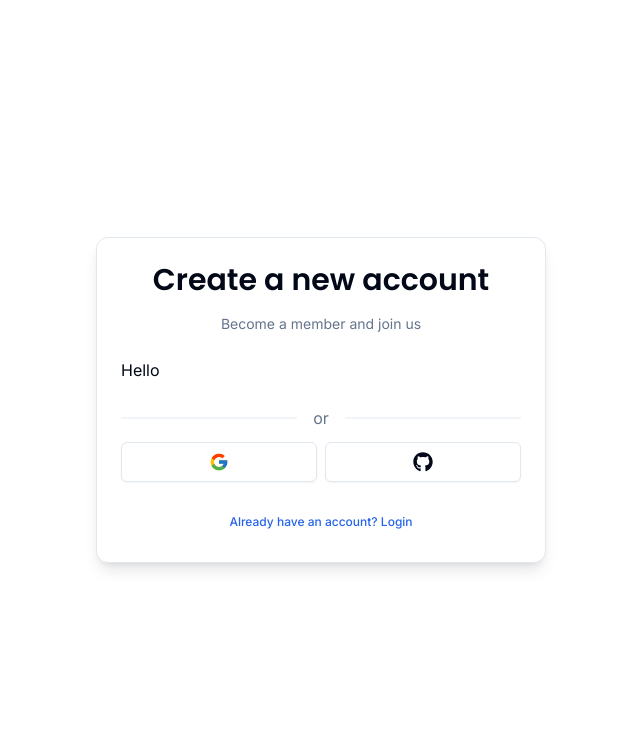
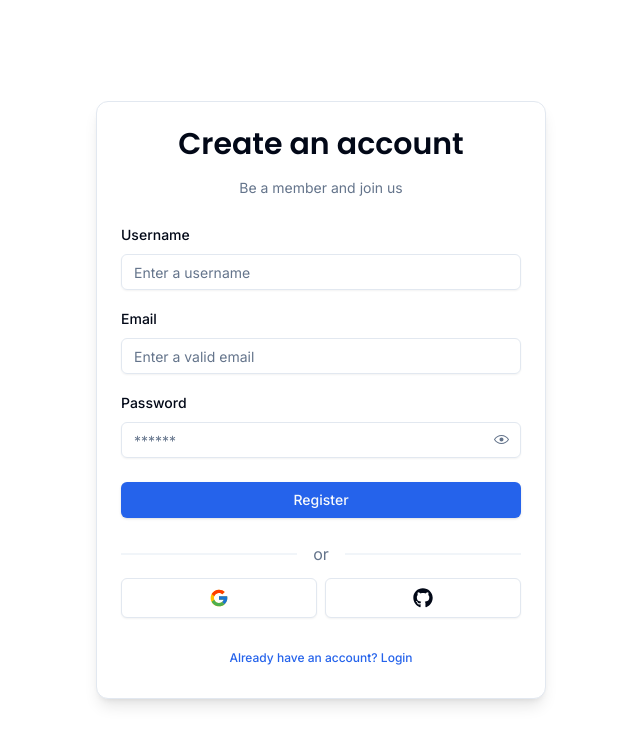
Before and after one commit to AmineElkhalidy/Blog, a Next.js app: page /auth/register in a window 1280 px wide. Shown: the top 744 px of the page, without its empty margins (319-959 px from the left). Built offline with nearby package versions, Linux system fonts and the light colour scheme.

Commit message:
Register form added!

```diff
--- a/app/(auth)/auth/layout.tsx
+++ b/app/(auth)/auth/layout.tsx
@@ -28,7 +28,7 @@ export default function RootLayout({
         >
           <main
             className={cn(
-              "w-full min-h-screen flex justify-center items-center",
+              "w-full min-h-screen flex justify-center items-center py-10",
               inter.className
             )}
           >
--- a/components/auth/RegisterForm.tsx
+++ b/components/auth/RegisterForm.tsx
@@ -1,15 +1,121 @@
-import React from "react";
+"use client";
+
+import { useState } from "react";
 import CardWrapper from "../card/CardWrapper";
+import { zodResolver } from "@hookform/resolvers/zod";
+import { useForm } from "react-hook-form";
+import { RegisterSchema } from "@/schemas";
+import { Button } from "@/components/ui/button";
+import { EyeNoneIcon, EyeOpenIcon } from "@radix-ui/react-icons";
+import {
+  Form,
+  FormControl,
+  FormField,
+  FormItem,
+  FormLabel,
+  FormMessage,
+} from "@/components/ui/form";
+import { Input } from "@/components/ui/input";
+import { z } from "zod";
 
 const RegisterForm = () => {
+  const [showPassword, setShowPassword] = useState(false);
+  const form = useForm<z.infer<typeof RegisterSchema>>({
+    resolver: zodResolver(RegisterSchema),
+    defaultValues: {
+      username: "",
+      email: "",
+      password: "",
+    },
+  });
+
+  const onSubmit = (values: z.infer<typeof RegisterSchema>) => {
+    console.log(values);
+  };
   return (
     <CardWrapper
-      headerLabel="Become a member and join us"
+      headerLabel="Be a member and join us"
       backButtonLabel="Already have an account? Login"
       backButtonHref="/auth/login"
       showSocial
     >
-      <h1>Hello</h1>
+      <Form {...form}>
+        <form onSubmit={form.handleSubmit(onSubmit)}>
+          <div className="space-y-4 mb-6">
+            <FormField
+              control={form.control}
+              name="username"
+              render={({ field }) => (
+                <FormItem>
+                  <FormLabel>Username</FormLabel>
+                  <FormControl>
+                    <Input placeholder="Enter a username" {...field} />
+                  </FormControl>
+
+                  <FormMessage />
+                </FormItem>
+              )}
+            />
+
+            <FormField
+              control={form.control}
+              name="email"
+              render={({ field }) => (
+                <FormItem>
+                  <FormLabel>Email</FormLabel>
+                  <FormControl>
+                    <Input
+                      type="email"
+                      placeholder="Enter a valid email"
+                      {...field}
+                    />
+                  </FormControl>
+
+                  <FormMessage />
+                </FormItem>
+              )}
+            />
+
+            <FormField
+              control={form.control}
+              name="password"
+              render={({ field }) => (
+                <FormItem>
+                  <FormLabel>Password</FormLabel>
+                  <FormControl>
+                    <div className="relative">
+                      <Input
+                        type={showPassword ? "text" : "password"}
+                        placeholder="******"
+                        {...field}
+                      />
+                      <div className="absolute top-2.5 right-3">
+                        {showPassword ? (
+                          <EyeNoneIcon
+                            className="cursor-pointer text-muted-foreground"
+                            onClick={() => setShowPassword(false)}
+                          />
+                        ) : (
+                          <EyeOpenIcon
+                            className="cursor-pointer text-muted-foreground"
+                            onClick={() => setShowPassword(true)}
+                          />
+                        )}
+                      </div>
+                    </div>
+                  </FormControl>
+
+                  <FormMessage />
+                </FormItem>
+              )}
+            />
+          </div>
+
+          <Button className="w-full" type="submit">
+            Register
+          </Button>
+        </form>
+      </Form>
     </CardWrapper>
   );
 };
--- a/components/card/Header.tsx
+++ b/components/card/Header.tsx
@@ -16,9 +16,7 @@ const Header = ({ label, screen }: HeaderProps) => {
   return (
     <div className="w-full text-center space-y-4">
       <h1 className={cn("text-3xl font-bold", font.className)}>
-        {screen === "login"
-          ? "Sign in to your account"
-          : "Create a new account"}
+        {screen === "login" ? "Sign in to your account" : "Create an account"}
       </h1>
       <p className="text-muted-foreground text-sm">{label}</p>
     </div>
--- a/schemas/index.ts
+++ b/schemas/index.ts
@@ -6,3 +6,11 @@ export const LoginSchema = z.object({
     message: "Password is required",
   }),
 });
+
+export const RegisterSchema = z.object({
+  username: z.string().min(1, { message: "Username is required!" }),
+  email: z.string().email({ message: "Email is required!" }),
+  password: z.string().min(6, {
+    message: "Password must be 6 characters minimum!",
+  }),
+});
```
